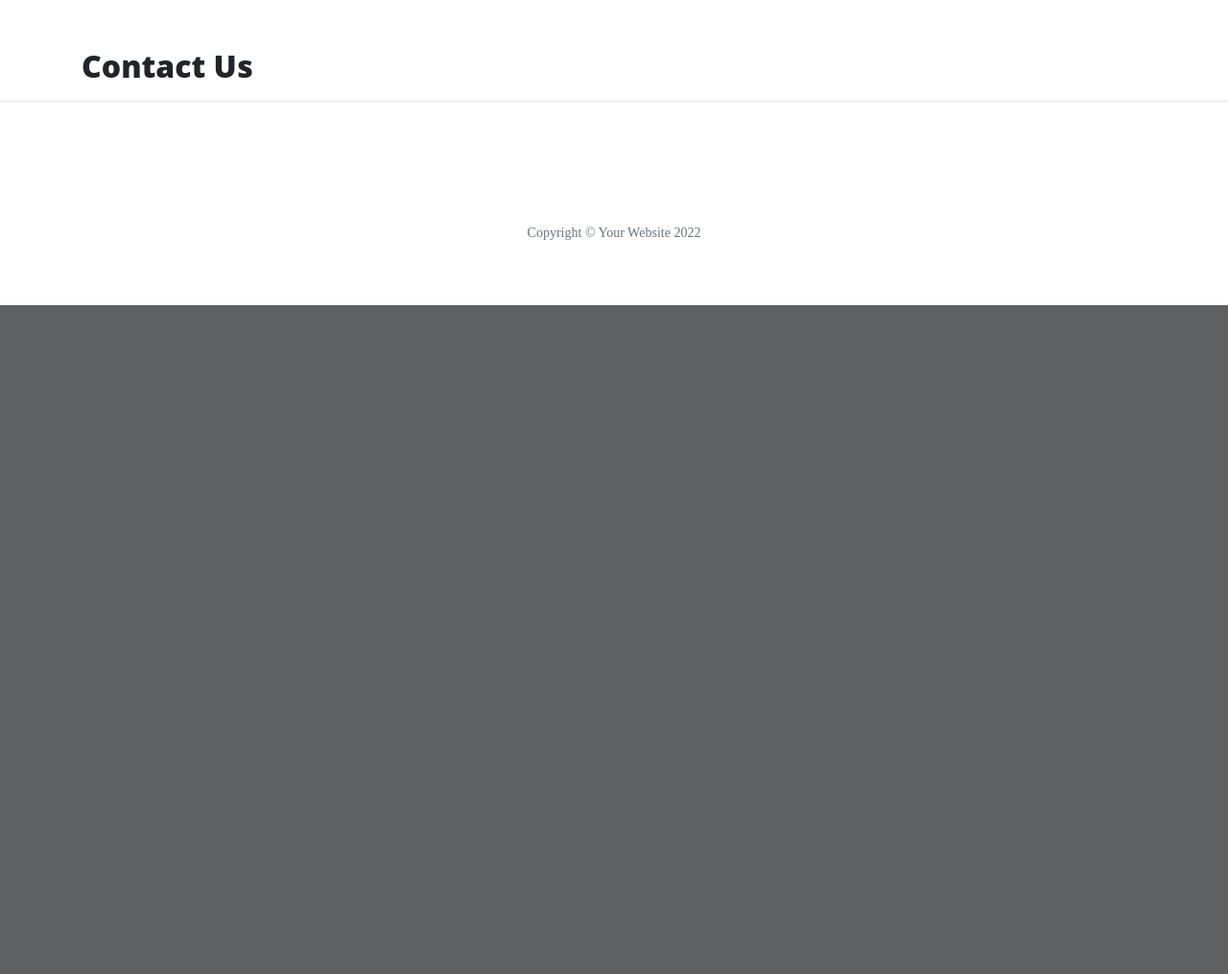
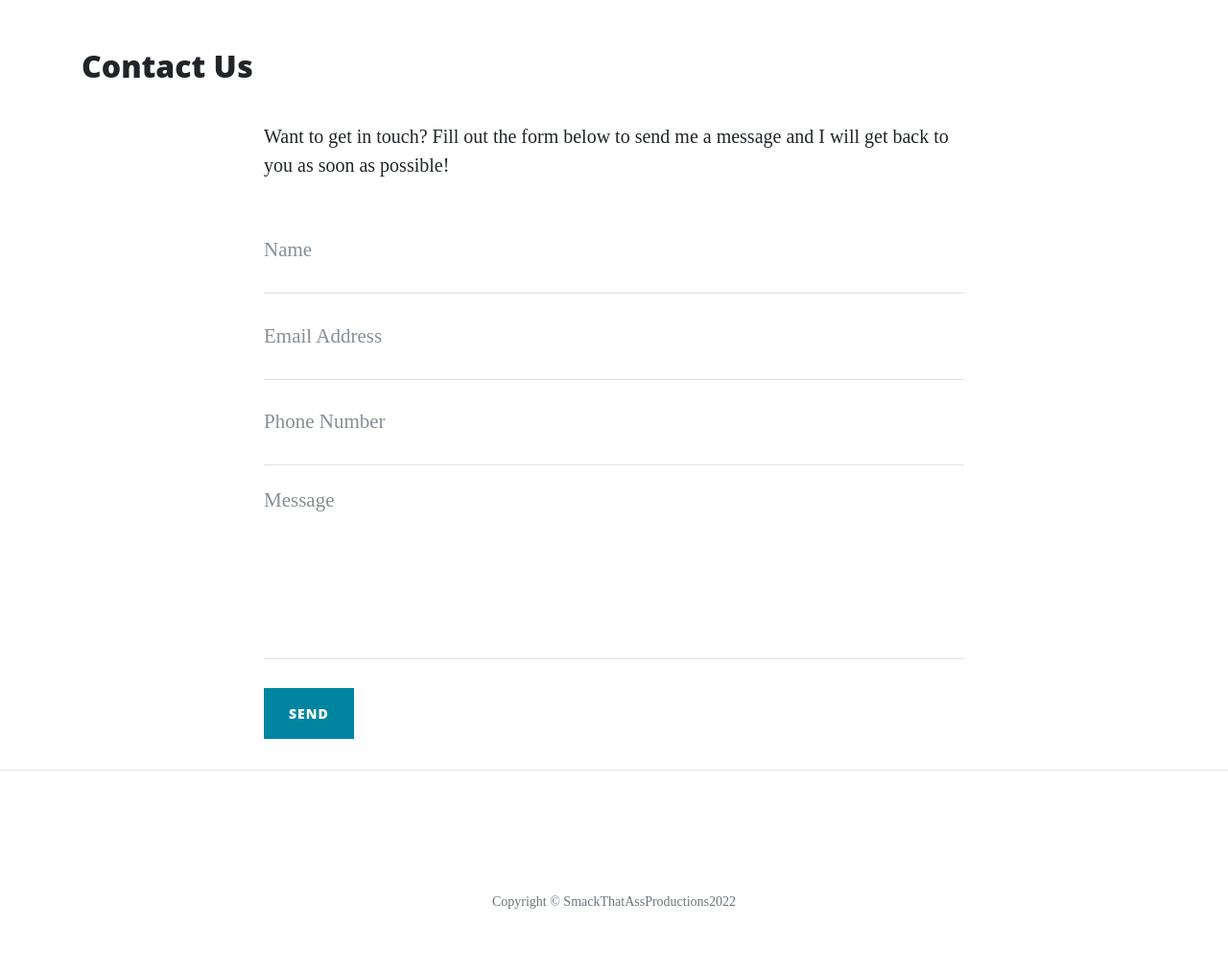
Before and after one commit to KSheridan86/learn-flask, a Flask app: page /contact in a window 1280 px wide. Shown: the part 628-1643 px from the top of the page at 96% size. Before the commit the page ends 946 px from the top, so only its background shows below. Run offline with Flask 2, Linux system fonts and the light colour scheme; some libraries are stand-ins or nearby versions.

Commit message:
contact form added

```diff
--- a/run.py
+++ b/run.py
@@ -20,6 +20,17 @@ def about():
         "about.html", page_title="About the Dwarves", company=data)
 
 
+@app.route("/about/<member_name>")
+def about_member(member_name):
+    member = {}
+    with open("data/company.json", "r") as json_data:
+        data = json.load(json_data)
+        for obj in data:
+            if obj['url'] == member_name:
+                member = obj
+    return render_template('member.html', member=member)
+
+
 @app.route("/contact")
 def contact():
     return render_template("contact.html", page_title="Contact Us")
--- a/templates/about.html
+++ b/templates/about.html
@@ -23,7 +23,7 @@
     {% if loop.index % 2 != 0 %}
 
         <div class="col-md-7">
-            <h3>{{ loop.index }}. {{ member.name }}</h3>
+            <h3><a href="/about/{{ member.url }}">{{ loop.index }}. {{ member.name }}</a></h3>
             <p>{{ member.description }}</p>
         </div>
         <div class="col-md-5 mt-3">
@@ -36,7 +36,7 @@
             <img src="{{ member.image_source }}" alt="" class="featurette-image image-responsive">
         </div>
         <div class="col-md-7">
-            <h3>{{ loop.index }}. {{ member.name }}</h3>
+            <h3><a href="/about/{{ member.url }}">{{ loop.index }}. {{ member.name }}</a></h3>
             <p>{{ member.description }}</p>
         </div>
 
--- a/templates/base.html
+++ b/templates/base.html
@@ -95,7 +95,7 @@
                             </a>
                         </li>
                     </ul>
-                    <p class="copyright text-muted">Copyright &copy; Your Website <span id="copyright"></span></p>
+                    <p class="copyright text-muted">Copyright &copy; SmackThatAssProductions<span id="copyright"></span></p>
                 </div>
             </div>
         </div>
--- a/templates/contact.html
+++ b/templates/contact.html
@@ -1,4 +1,51 @@
-{% extends 'base.html' %}
+{% extends "base.html" %}
 {% block content %}
-    <h2>{{page_title}}</h2>
-{% endblock content %}
+<h2>{{ page_title }}</h2>
+
+<div class="row">
+    <div class="col-lg-8 col-md-10 mx-auto">
+        <p>Want to get in touch? Fill out the form below to send me a message and I will get back to you as soon as
+            possible!</p>
+        <form name="sentMessage" id="contactForm" novalidate>
+            <div class="control-group">
+                <div class="form-group floating-label-form-group controls">
+                    <label>Name</label>
+                    <input type="text" class="form-control" placeholder="Name" id="name" required
+                        data-validation-required-message="Please enter your name.">
+                    <p class="help-block text-danger"></p>
+                </div>
+            </div>
+            <div class="control-group">
+                <div class="form-group floating-label-form-group controls">
+                    <label>Email Address</label>
+                    <input type="email" class="form-control" placeholder="Email Address" id="email" required
+                        data-validation-required-message="Please enter your email address.">
+                    <p class="help-block text-danger"></p>
+                </div>
+            </div>
+            <div class="control-group">
+                <div class="form-group col-xs-12 floating-label-form-group controls">
+                    <label>Phone Number</label>
+                    <input type="tel" class="form-control" placeholder="Phone Number" id="phone" required
+                        data-validation-required-message="Please enter your phone number.">
+                    <p class="help-block text-danger"></p>
+                </div>
+            </div>
+            <div class="control-group">
+                <div class="form-group floating-label-form-group controls">
+                    <label>Message</label>
+                    <textarea rows="5" class="form-control" placeholder="Message" id="message" required
+                        data-validation-required-message="Please enter a message."></textarea>
+                    <p class="help-block text-danger"></p>
+                </div>
+            </div>
+            <br>
+            <div id="success"></div>
+            <div class="form-group">
+                <button type="submit" class="btn btn-primary" id="sendMessageButton">Send</button>
+            </div>
+        </form>
+    </div>
+</div>
+
+{% endblock %}
```
Also changed, not shown: data/company.json (+28 -14 lines), templates/member.html (added, +14 -0 lines).
